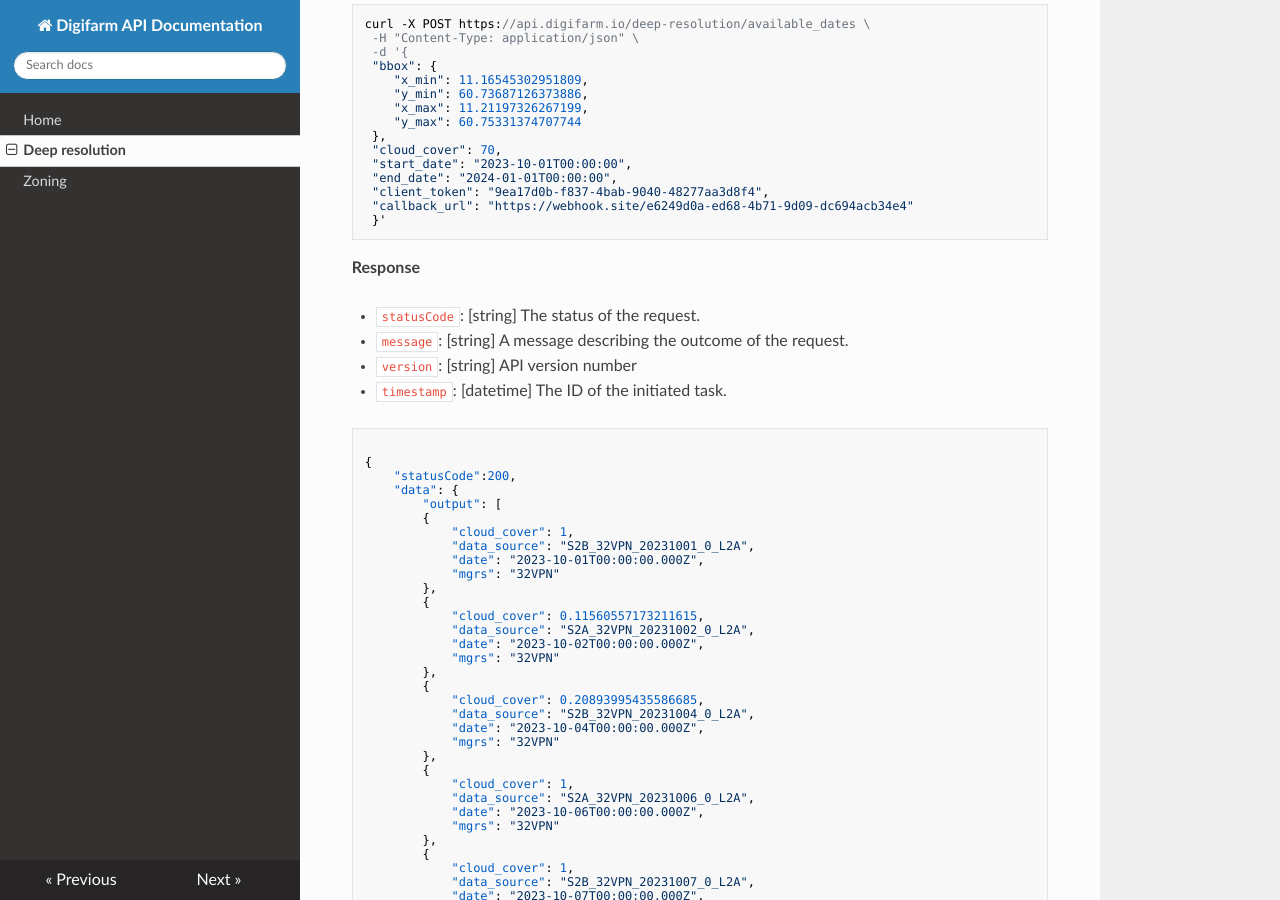
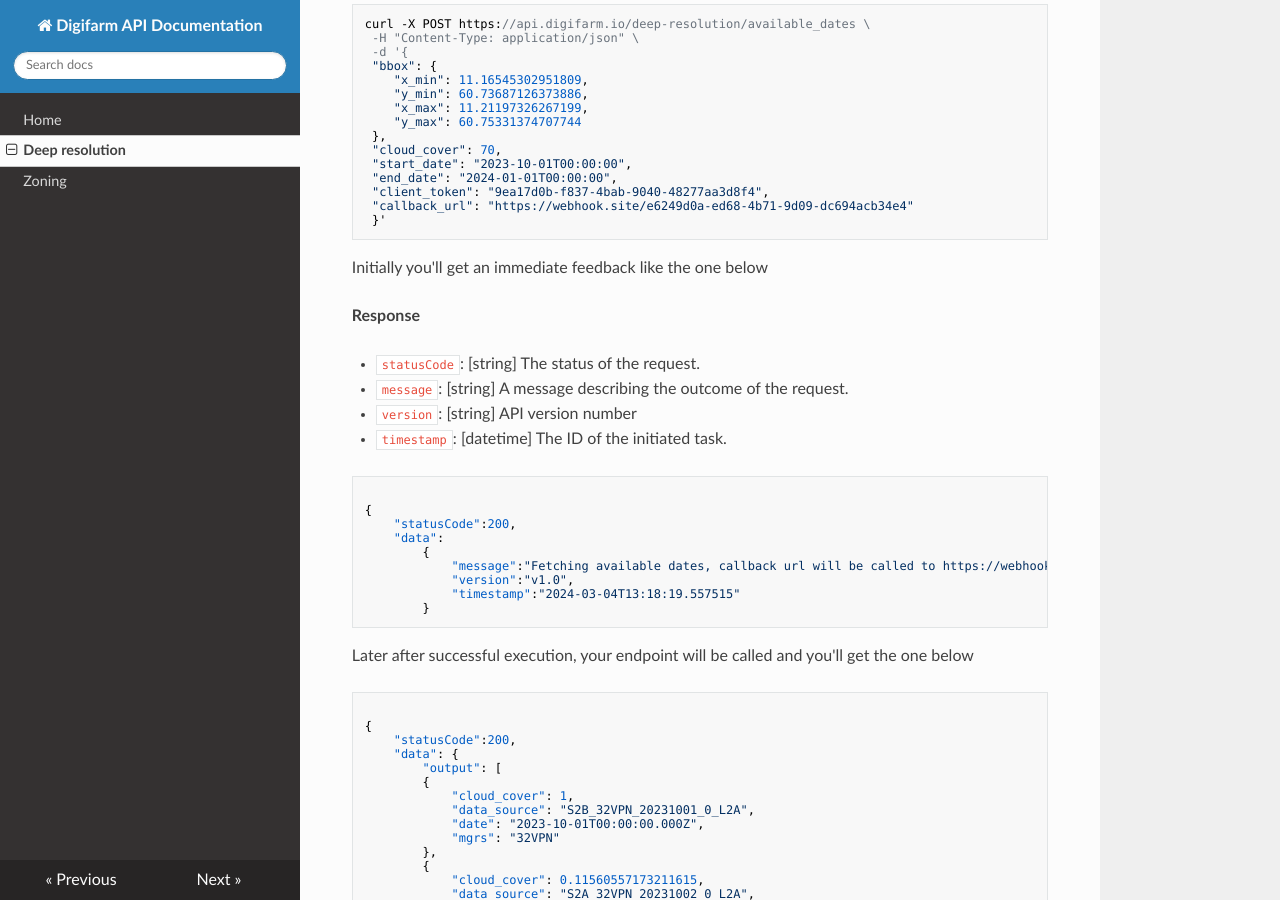
Before and after one commit to fsagini/readthedocs, an MkDocs documentation site: the page built from docs/deep-resolution.md, in a window 1280 px wide and 900 px high, scrolled down 1335 px. Built offline with MkDocs 1.6.1, drawn with Linux system fonts in a browser that asks for light colours; nearby versions of some CDN libraries; some of the changed text lies outside the part shown.

Commit message:
minor changes

````diff
--- a/docs/deep-resolution.md
+++ b/docs/deep-resolution.md
@@ -69,6 +69,8 @@ curl -X POST https://api.digifarm.io/deep-resolution/available_dates \
  }'
 ```
 
+Initially you'll get an immediate feedback like the one below
+
 **Response**
 
 *   `statusCode`: \[string\] The status of the request.
@@ -78,6 +80,20 @@ curl -X POST https://api.digifarm.io/deep-resolution/available_dates \
 *   `version`: \[string\] API version number
 
 *   `timestamp`: \[datetime\] The ID of the initiated task.
+
+```json
+
+{
+    "statusCode":200,
+    "data":
+        {
+            "message":"Fetching available dates, callback url will be called to https://webhook.site/eccf1ed3-d2b2-4190-bf86-62f08e9bda3a when done",
+            "version":"v1.0",
+            "timestamp":"2024-03-04T13:18:19.557515"
+        }
+```
+
+Later after successful execution, your endpoint will be called and you'll get the one below
 
 ```json
 
````
Also changed, not shown: other parts of docs/deep-resolution.md (+1 -1 lines).
